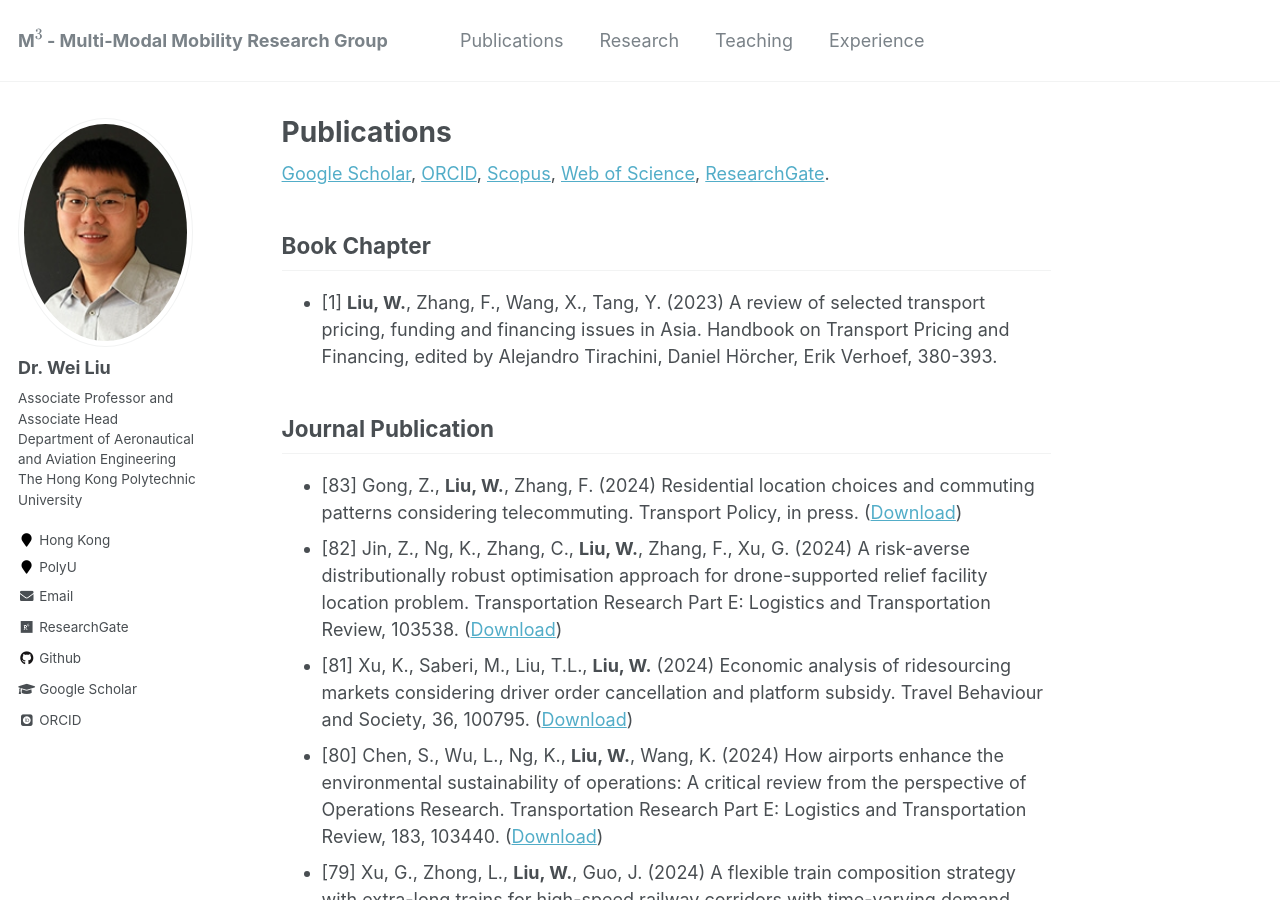
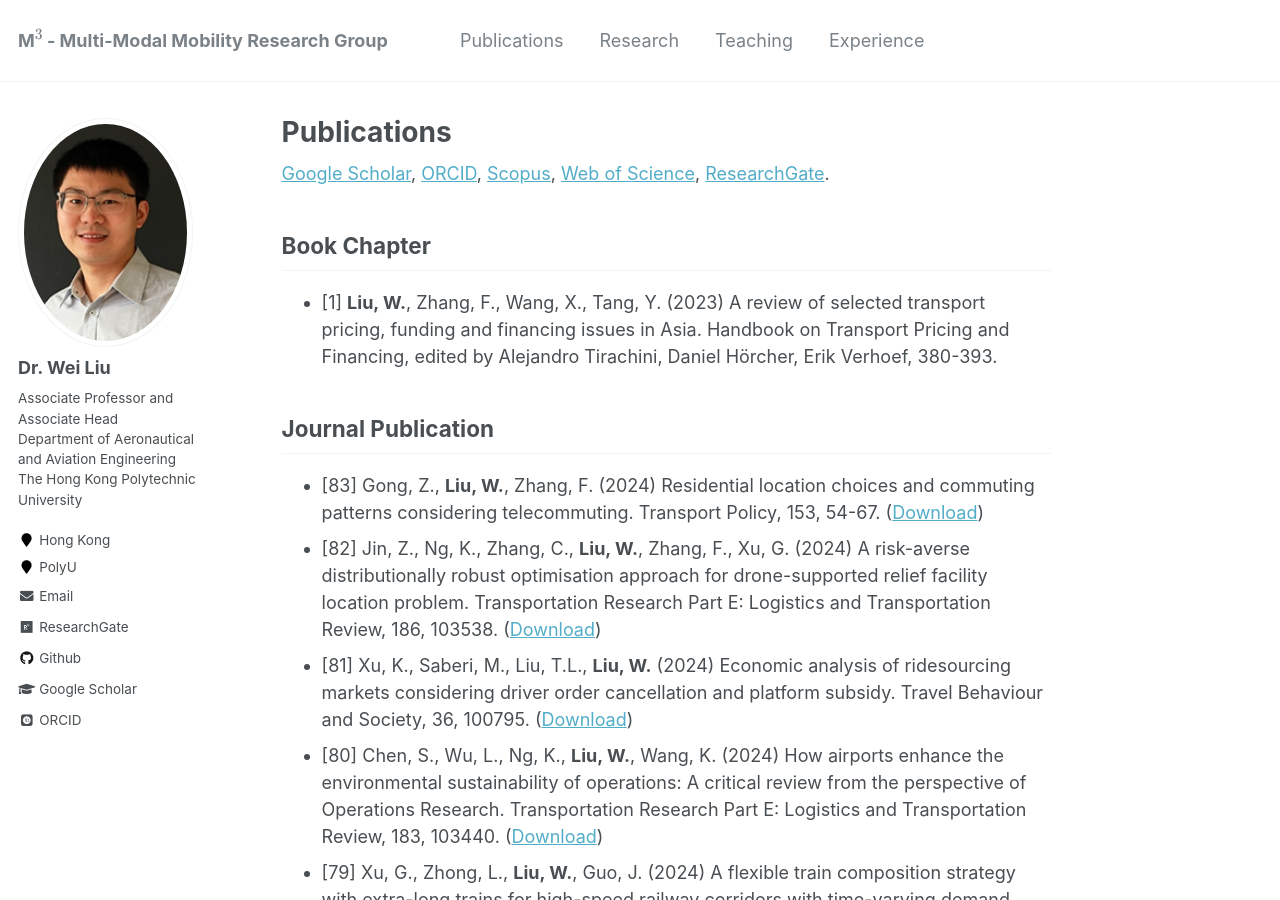
Before and after one commit to weiliu2016/weiliu2016.github.io, a Jekyll site: the page built from _pages/publications.md, in a window 1280 px wide and 900 px high. Built offline with Jekyll 4.4.1, drawn with Linux system fonts in a browser that asks for light colours; some web fonts are replaced; formulas are drawn with MathJax 3.

Commit message:
Update publications.md

```diff
--- a/_pages/publications.md
+++ b/_pages/publications.md
@@ -22,8 +22,8 @@ Book Chapter
 
 Journal Publication
 ----------
-* [83] Gong, Z., **Liu, W.**, Zhang, F. (2024) Residential location choices and commuting patterns considering telecommuting. Transport Policy, in press. ([Download](https://doi.org/10.1016/j.tranpol.2024.05.010))
-* [82] Jin, Z., Ng, K., Zhang, C., **Liu, W.**, Zhang, F., Xu, G. (2024) A risk-averse distributionally robust optimisation approach for drone-supported relief facility location problem. Transportation Research Part E: Logistics and Transportation Review, 103538. ([Download](https://doi.org/10.1016/j.tre.2024.103538))
+* [83] Gong, Z., **Liu, W.**, Zhang, F. (2024) Residential location choices and commuting patterns considering telecommuting. Transport Policy, 153, 54-67. ([Download](https://doi.org/10.1016/j.tranpol.2024.05.010))
+* [82] Jin, Z., Ng, K., Zhang, C., **Liu, W.**, Zhang, F., Xu, G. (2024) A risk-averse distributionally robust optimisation approach for drone-supported relief facility location problem. Transportation Research Part E: Logistics and Transportation Review, 186, 103538. ([Download](https://doi.org/10.1016/j.tre.2024.103538))
 * [81] Xu, K., Saberi, M., Liu, T.L., **Liu, W.** (2024) Economic analysis of ridesourcing markets considering driver order cancellation and platform subsidy. Travel Behaviour and Society, 36, 100795. ([Download](https://doi.org/10.1016/j.tbs.2024.100795))
 * [80] Chen, S., Wu, L., Ng, K., **Liu, W.**, Wang, K. (2024) How airports enhance the environmental sustainability of operations: A critical review from the perspective of Operations Research. Transportation Research Part E: Logistics and Transportation Review, 183, 103440. ([Download](https://doi.org/10.1016/j.tre.2024.103440))
 * [79] Xu, G., Zhong, L., **Liu, W.**, Guo, J. (2024) A flexible train composition strategy with extra-long trains for high-speed railway corridors with time-varying demand. Transportation Research Part B: Methodological, 179, 102875. ([Download](https://doi.org/10.1016/j.trb.2023.102875))
```
